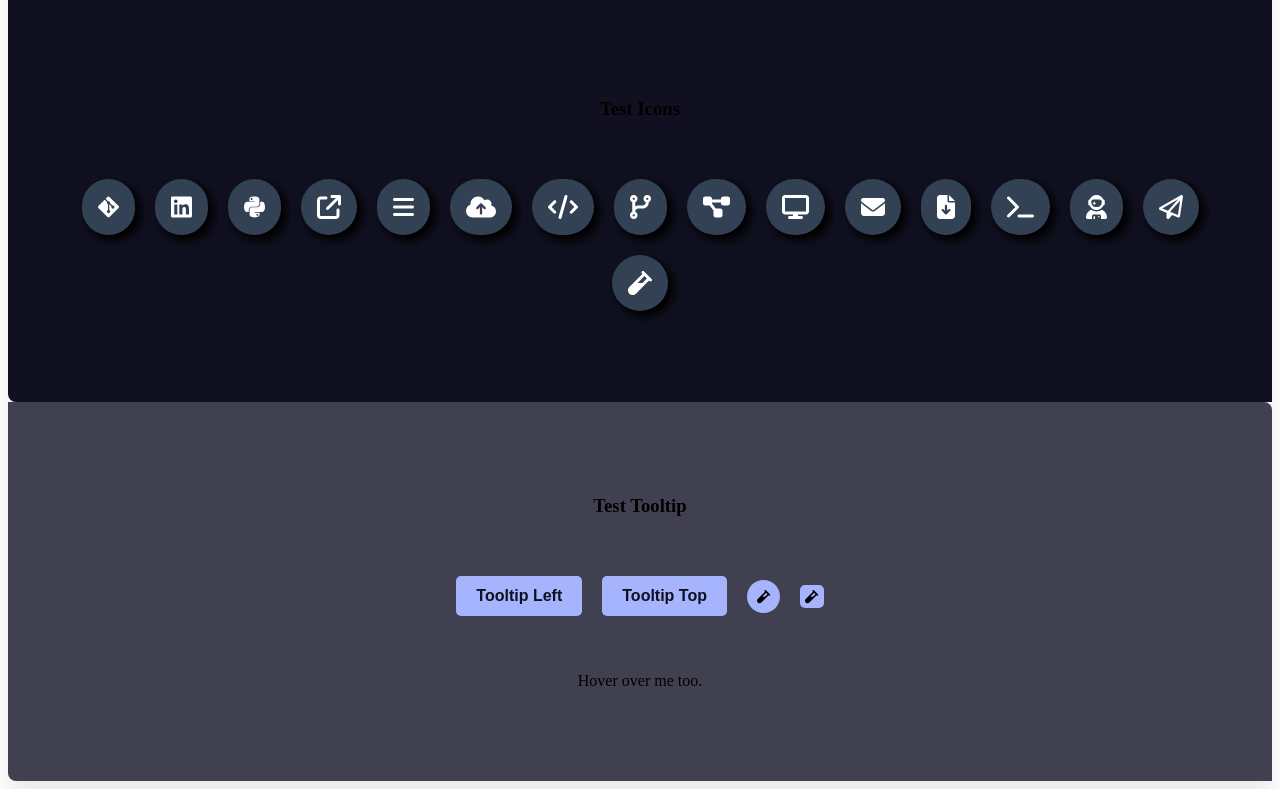
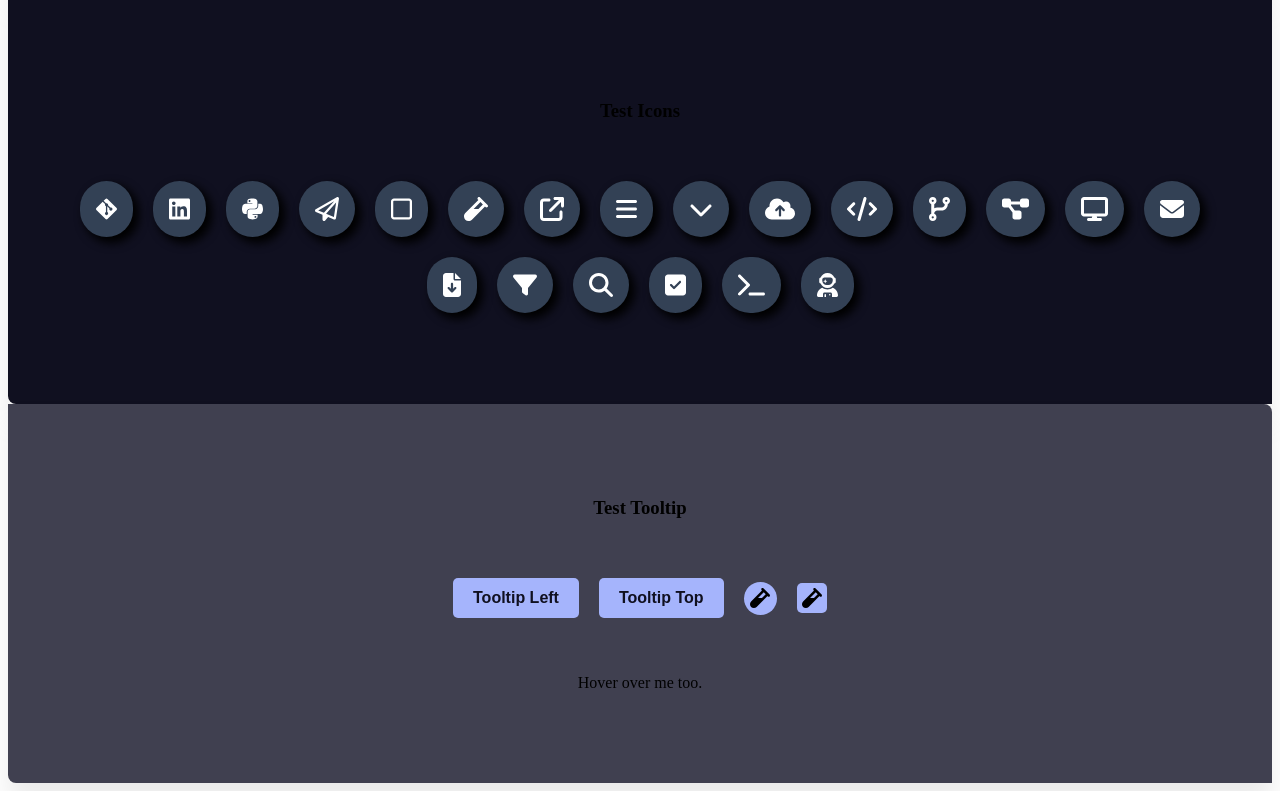
Before and after one commit to glass-ships/homepage, a Next.js app: page /Testbed in a window 1280 px wide. Shown: the part 779-1570 px from the top of the page. Built offline with nearby package versions, Linux system fonts and the light colour scheme.

Commit message:
some component updates

```diff
--- a/src/components/AppButton.tsx
+++ b/src/components/AppButton.tsx
@@ -2,44 +2,56 @@
 
 import React from "react";
 import styles from "./AppButton.module.scss";
-import AppIcon from "./AppIcon";
+import AppIcon, { AppIconProps } from "./AppIcon";
 
 // Props and Types for the AppButton component
 export type ButtonColors = "primary" | "secondary" | "tertiary" | "none";
 export type ButtonDesigns = "normal" | "circle" | "small";
 export type ButtonType = "button" | "link" | "submit";
 export interface AppButtonProps {
-  text?: string;
-  linkTo?: string;
-  type?: ButtonType;
+  class?: string;
+  color?: ButtonColors;
+  design?: ButtonDesigns;
   icon?: string;
   iconColor?: string;
-  color?: ButtonColors;
-  design?: ButtonDesigns;
+  linkTo?: string;
+  text?: string;
+  type?: ButtonType;
   onClick?: () => void;
 }
 
 // AppButton component
-export default function AppButton({ text = "", linkTo = "", type = "button", icon = "", color = "primary", design = "normal", onClick = undefined }: AppButtonProps) {
+export default function AppButton({
+  class: string = "",
+  color = "primary",
+  design = "normal",
+  icon = "",
+  linkTo = "",
+  text = "",
+  type = "button",
+  onClick = undefined,
+}: AppButtonProps) {
   const iconColor = color === "none" ? "#facc15" : "black";
+  const buttonClass = `${styles.button} ${styles[color]} ${styles[design]} ${text ? styles.text : ""}`;
+  const iconArgs: AppIconProps = { icon, color: iconColor, size: text ? "tiny" : "small" };
   if (type === "link" || linkTo !== "") {
     return (
-      <a href={linkTo} target="_blank" className={`${styles.button} ${styles[color]} ${styles[design]} ${text !== "" ? styles.text : ""}`}>
-        {icon && <AppIcon icon={icon} color={iconColor} size="tiny" />}
+      <a href={linkTo} target="_blank" className={buttonClass}>
+        {icon && <AppIcon {...iconArgs} />}
         {text && text}
       </a>
     );
   } else if (type === "button") {
     return (
-      <button onClick={onClick} className={`${styles.button} ${styles[color]} ${styles[design]} ${text !== "" ? styles.text : ""}`}>
-        {icon && <AppIcon icon={icon} color={iconColor} size="tiny" />}
+      <button onClick={onClick} className={buttonClass}>
+        {icon && <AppIcon {...iconArgs} />}
         {text && <span className={styles.text}>{text}</span>}
       </button>
     );
   } else if (type === "submit") {
     return (
-      <button type="submit" className={`${styles.button} ${styles[color]} ${styles[design]} ${text !== "" ? styles.text : ""}`}>
-        {icon && <AppIcon icon={icon} color={iconColor} size="tiny" />}
+      <button type="submit" className={buttonClass}>
+        {icon && <AppIcon {...iconArgs} />}
         {text && <span className={styles.text}>{text}</span>}
       </button>
     );
--- a/src/components/AppIcon.tsx
+++ b/src/components/AppIcon.tsx
@@ -3,7 +3,7 @@ import { FontAwesomeIcon as Icon } from "@fortawesome/react-fontawesome";
 import styles from "./AppIcon.module.scss";
 import "@/global/icons";
 
-type AppIconProps = {
+export type AppIconProps = {
   icon: string;
   // size?: SizeProp;
   size?: "tiny" | "small" | "medium" | "large";
--- a/src/global/icons.ts
+++ b/src/global/icons.ts
@@ -3,30 +3,36 @@ import * as fab from "@fortawesome/free-brands-svg-icons";
 import * as fas from "@fortawesome/free-solid-svg-icons";
 import * as far from "@fortawesome/free-regular-svg-icons";
 
-const icons = [
+const faIcons: { [key: string]: fab.IconDefinition } = {
     // Brand icons
-    fab.faGitAlt, // diamond icon
-    fab.faGithubAlt, // GitHub cat
-    fab.faLinkedin,
-    fab.faPython,
+    "git": fab.faGitAlt,
+    "git-alt": fab.faGitAlt,
+    "linkedin": fab.faLinkedin,
+    "python": fab.faPython,
+    // Regular icons
+    "paper-plane": far.faPaperPlane,
+    "square": far.faSquare,
+    "vial": fas.faVial,
     // Solid icons
-    fas.faArrowUpRightFromSquare,
-    fas.faBars,
-    fas.faCloudArrowUp,
-    fas.faCode,
-    fas.faCodeBranch,
-    fas.faDiagramProject,
-    fas.faDisplay,
-    fas.faEnvelope,
-    fas.faFileDownload,
-    fas.faTerminal,
-    fas.faUserAstronaut,
-    // Regular icons
-    far.faPaperPlane,
-    // Icons for testing
-    fas.faVial,
-]
-library.add(...icons)
+    "arrow-up-right-from-square": fas.faArrowUpRightFromSquare,
+    "bars": fas.faBars,
+    "chevron-down": fas.faChevronDown,
+    "cloud-arrow-up": fas.faCloudArrowUp,
+    "code": fas.faCode,
+    "code-branch": fas.faCodeBranch,
+    "diagram-project": fas.faDiagramProject,
+    "display": fas.faDisplay,
+    "envelope": fas.faEnvelope,
+    "file-arrow-down": fas.faFileDownload,
+    "filter": fas.faFilter,
+    "magnifying-glass": fas.faMagnifyingGlass,
+    "square-check": fas.faSquareCheck,
+    "terminal": fas.faTerminal,
+    "user-astronaut": fas.faUserAstronaut,
+  };
+
+library.add(...Object.values(faIcons));
+export default faIcons;
 
 /** MONARCH ICONS */
 // const icons = [
--- a/src/pages/Testbed.tsx
+++ b/src/pages/Testbed.tsx
@@ -3,6 +3,7 @@ import AppFlex from "../components/AppFlex";
 import AppIcon from "../components/AppIcon";
 import AppSection from "@/components/AppSection";
 import AppTooltip from "@/components/AppTooltip";
+import faIcons from "@/global/icons";
 import styles from "./Testbed.module.scss";
 
 export default function Testbed() {
@@ -83,25 +84,4 @@ export default function Testbed() {
   );
 }
 
-const icons = [
-  // brand icons
-  "git",
-  "git-alt",
-  "linkedin",
-  "python",
-  // solid icons
-  "arrow-up-right-from-square",
-  "bars",
-  "cloud-arrow-up",
-  "code",
-  "code-branch",
-  "diagram-project",
-  "display",
-  "envelope",
-  "file-arrow-down",
-  "terminal",
-  "user-astronaut",
-  // regular icons
-  "paper-plane",
-  "vial",
-];
+const icons = Object.keys(faIcons);
```
Also changed, not shown: src/components/Navbar.tsx (+9 -15 lines).
